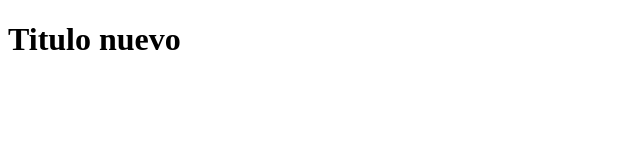
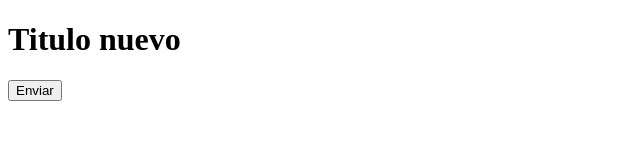
Before and after one commit to VPitcher/hello-word-git, a plain HTML site: page index.html in a window 1280 px wide. Shown: the whole page, without its empty margins (0-640 px from the left). Drawn offline with Linux system fonts and the light colour scheme.

Commit message:
se agrego boton

```diff
--- a/index.html
+++ b/index.html
@@ -7,5 +7,10 @@
 </head>
 <body>
     <h1>Titulo nuevo</h1>
+
+    <form action="/algo" metho="get">
+        <input type="button" value="Enviar">
+
+    </form>
 </body>
 </html>
```
